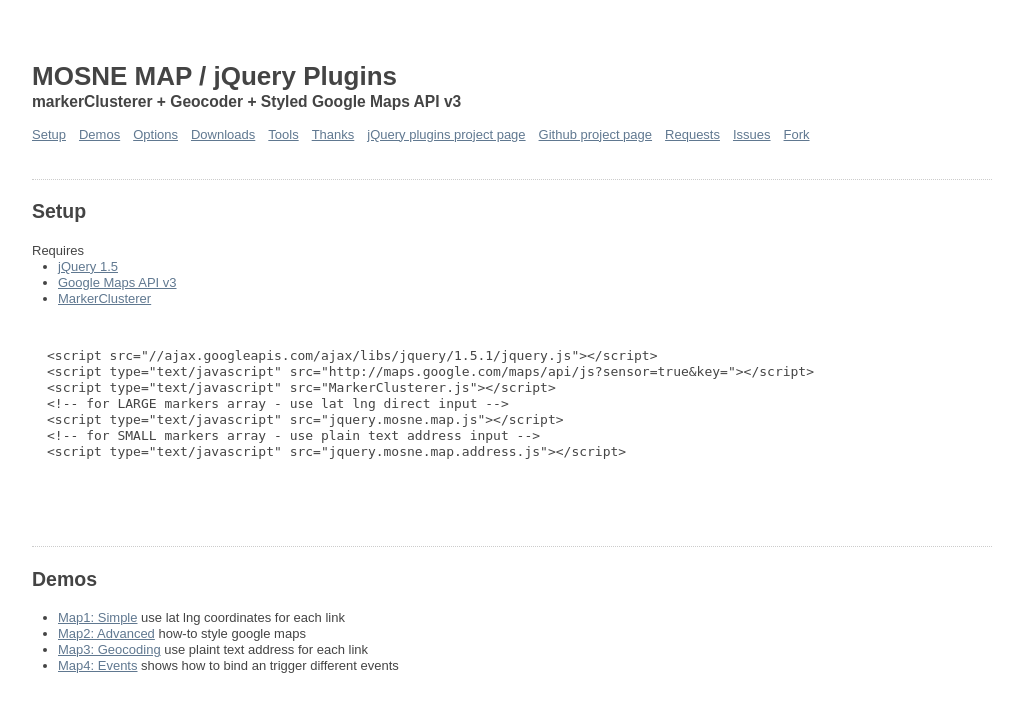
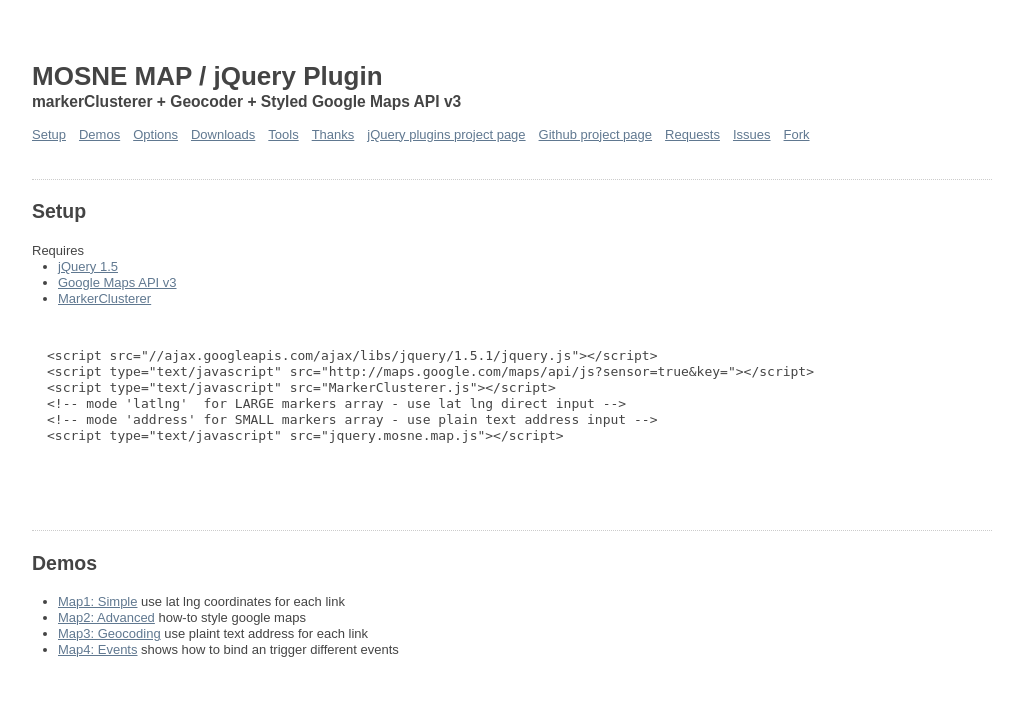
Before and after one commit to mosne/mosne_map, a PHP site: page / in a window 1280 px wide. Shown: the top 710 px of the page, without its empty margins (128-1151 px from the left). Run offline with PHP 8.4, Linux system fonts and the light colour scheme; some libraries are stand-ins or nearby versions.

Commit message:
Final v0.3

```diff
--- a/index.php
+++ b/index.php
@@ -7,7 +7,7 @@
   <meta charset="utf-8">
   <meta http-equiv="X-UA-Compatible" content="IE=edge,chrome=1">
 
-  <title>MOSNE MAP / jQuery Plugins / markerClusterer + Geocoder + styled Google Maps API v3</title>
+  <title>MOSNE MAP / jQuery Plugin / markerClusterer + Geocoder + styled Google Maps API v3</title>
   <meta name="description" content="">
   <meta name="author" content="">
 
@@ -15,7 +15,7 @@
 
   <link rel="shortcut icon" href="/favicon.ico">
   <link rel="apple-touch-icon" href="/apple-touch-icon.png">
-  <link rel="stylesheet" href="css/style.css?v=2">
+  <link rel="stylesheet" href="style.css?v=2">
   <script src="js/libs/modernizr-1.7.min.js"></script>
 
 </head>
@@ -25,7 +25,7 @@
   <div id="container">
     <header>
 
-    <h1>MOSNE MAP / jQuery Plugins</h1>
+    <h1>MOSNE MAP / jQuery Plugin</h1>
     <h3>markerClusterer + Geocoder + Styled Google Maps API v3</h3>
       <nav>
         <ul>
@@ -62,10 +62,10 @@
 &lt;script src=&quot;//ajax.googleapis.com/ajax/libs/jquery/1.5.1/jquery.js&quot;&gt;&lt;/script&gt;
 &lt;script type=&quot;text/javascript&quot; src=&quot;http://maps.google.com/maps/api/js?sensor=true&amp;key=&quot;&gt;&lt;/script&gt;
 &lt;script type=&quot;text/javascript&quot; src=&quot;MarkerClusterer.js&quot;&gt;&lt;/script&gt;
-&lt;!-- for LARGE markers array - use lat lng direct input --&gt;
-&lt;script type=&quot;text/javascript&quot; src=&quot;jquery.mosne.map.js&quot;&gt;&lt;/script&gt;
-&lt;!-- for SMALL markers array - use plain text address input --&gt;
-&lt;script type=&quot;text/javascript&quot; src=&quot;jquery.mosne.map.address.js&quot;&gt;&lt;/script&gt;</pre>
+&lt;!-- mode 'latlng'  for LARGE markers array - use lat lng direct input --&gt;
+&lt;!-- mode 'address' for SMALL markers array - use plain text address input --&gt;
+&lt;script type=&quot;text/javascript&quot; src=&quot;jquery.mosne.map.js&quot;&gt;&lt;/script&gt;</pre>
+
       </div>
 
     </section>
@@ -381,7 +381,7 @@ $("#map_2").mosne_map({
    &lt;/div&gt;
 &lt;/div&gt;</pre>
 
-      <pre class="js"> $("#map_3").mosne_map_address({elements:'#map_3_list .maplocation'});</pre>
+      <pre class="js"> $("#map_3").mosne_map({mode:'address',elements:'#map_3_list .maplocation'});</pre>
       </div>
 
     </div>
@@ -471,27 +471,25 @@ $("#map_2").mosne_map({
       <pre class="js">
 defaults = {
 
-    elements: '#pool .maplocation',  //links selector
-    map_opt: {}                      // custom map options object
-    clat: 41.895466,                 // set the lat default map center
-    clng: 12.482324,                 // set the lng default map center
-
-    mapstyle_name: '',               // custom map style label and id
-    mapstyle: '',                    // mapstyle object
-    cluster_styles: {},              // custom cluster icons object
-    marker_icon: '',                 // custom marker icon url
-
-    infobox: true,                   // shows infoWindows grabing html from the .infobox element
-    trigger: 'map_open',             // you can set a event trigger for each link/marker
-    clickedzoom: 15,                 // set the zoom level when you click the single marker
-    timeout: 100,                    // delay between click and zoom on the single marker
-
-    showzoom: false,                 //bind current map zoom level event
-    before: function () {},          // before create map callback
-    after: function () {},           // after create map callback
-    afterUpdate: function () {},     // after update map callback
-    };
-    </pre>
+            elements: '#list .maplocation', // links selector
+            map_opt: baseconf,              // custom map options object
+            clat: 41.895466,                // set the lat default map center
+            clng: 12.482324,                // set the lng default map center
+            mapstyle_name: '',              // custom map style label and id
+            mapstyle: '',                   // mapstyle object
+            cluster_styles: {},             // custom cluster icons object
+            marker_icon: '',                // custom marker icon url
+            infobox: true,                  // shows infoWindows grabing html from the .infobox element
+            trigger: 'map_open',            // you can set a event trigger for each link/marker
+            clickedzoom: 15,                // set the zoom level when you click the single marker
+            timeout: 100,                   // delay between click and zoom on the single marker
+            mode: 'latlng',                 // switch mode
+            wait: 500,                      // timeout between geocode requests
+            showzoom: false,                // bind current map zoom level event
+            before: function () {},         // before create map callback
+            after: function () {},          // after create map callback
+            afterUpdate: function () {},    // after update map callback
+        };</pre>
       </div>
 
     </section>
@@ -503,7 +501,6 @@ defaults = {
     <ul>
       <li>this project is under <a href="http://www.gnu.org/licenses/gpl.html">GNU General Public License</a></li>
       <li><a href="jquery.mosne.map.js">jquery.mosne.map.js</a></li>
-      <li><a href="jquery.mosne.map.address.js">jquery.mosne.map.address.js</a></li>
       <li><a href="https://github.com/mosne/mosne_map">this site on github</a></li>
     </ul>
     </section>
@@ -540,7 +537,6 @@ defaults = {
   <!-- scripts concatenated and minified via ant build script-->
   <script type="text/javascript" src="http://maps.google.com/maps/api/js?sensor=true&key=ABQIAAAARR0HQxACUc8T7no6lwNbcRRSiXwM92cUDm23D7Ry7WdvUOfXWxRqPjl2PGjDH85KKQEz-_7rsSWQCA"></script>
     <script type="text/javascript" src="MarkerClusterer.js"></script>
-    <script type="text/javascript" src="jquery.mosne.map.address.js"></script>
     <script type="text/javascript" src="jquery.mosne.map.js"></script>
     <script type="text/javascript" src="plugins.js"></script>
     <script type="text/javascript" src="effects.js"></script>
```
Also changed, not shown: css/handheld.css (deleted, +0 -7 lines), style.css (renamed from css/style.css).
